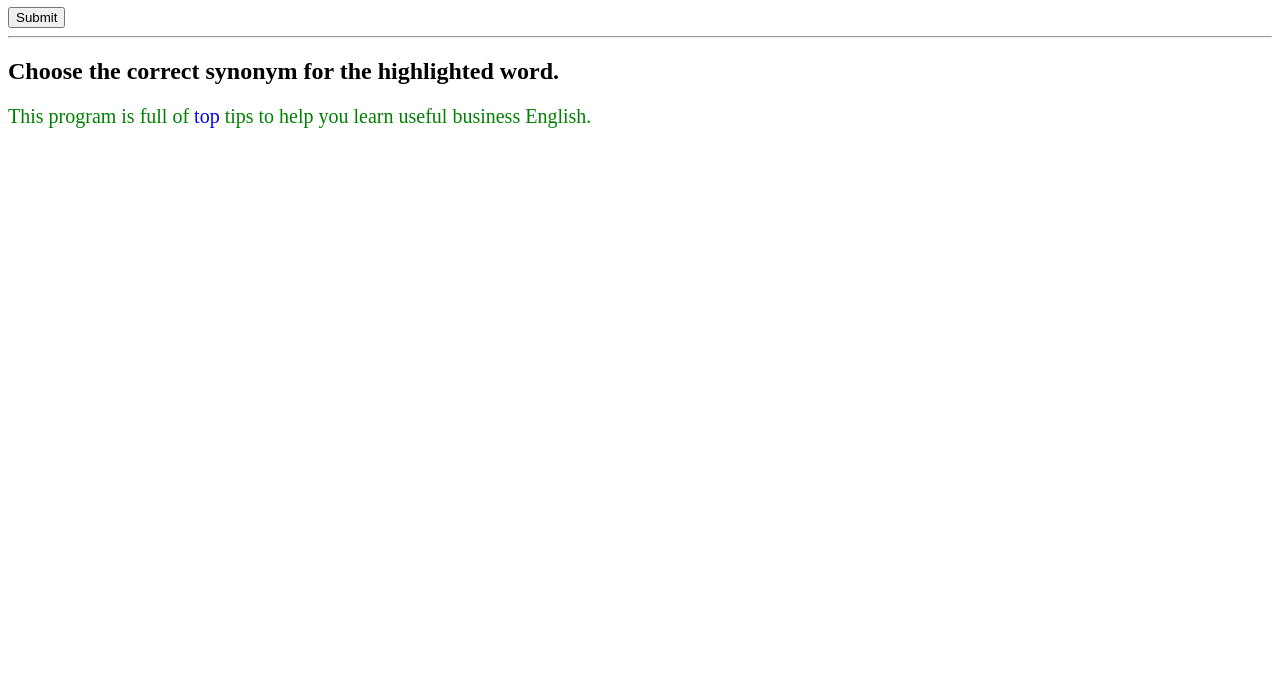
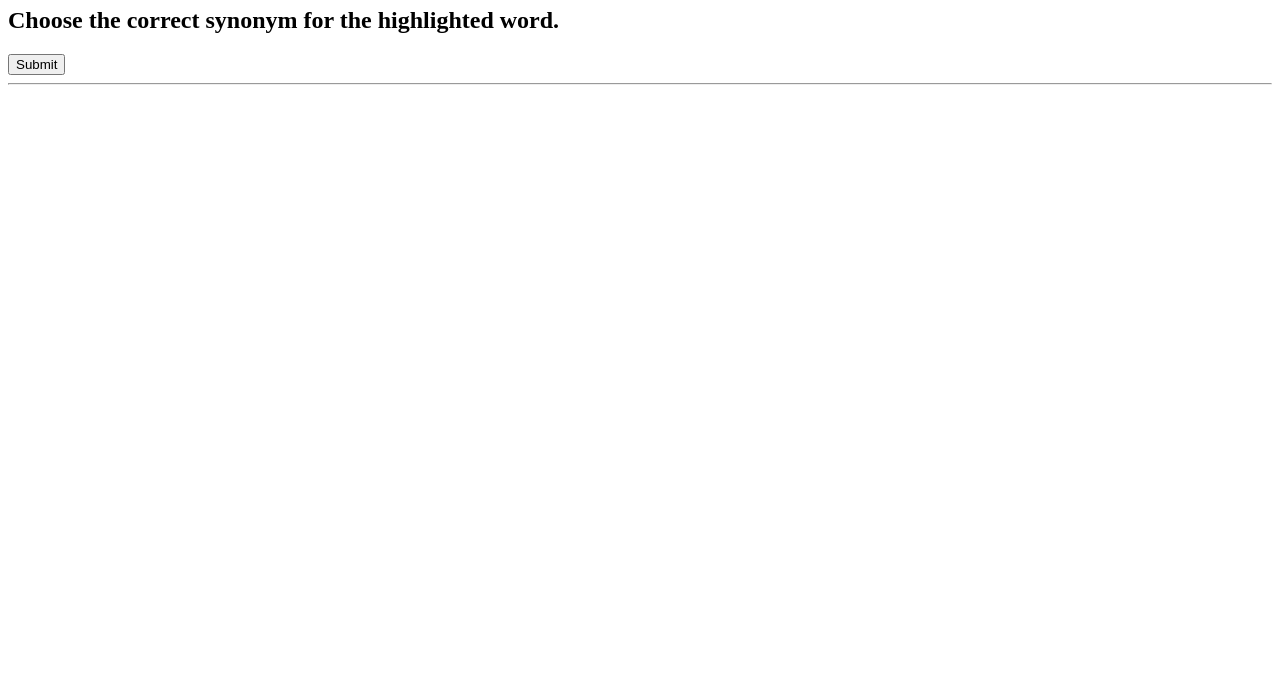
Before and after one commit to teacherigor/mysite, a plain HTML site: page vocabulary.html in a window 1280 px wide. Shown: the part 117-800 px from the top of the page. Drawn offline with nearby package versions, Linux system fonts and the light colour scheme.

Commit message:
function getQuestionBox(question)

```diff
--- a/common.js
+++ b/common.js
@@ -19,60 +19,14 @@ var vocabularyData = [
 	}
 ];
 
-var formNode = document.getElementById('tasklist');
-var titleNode = document.createElement('h2');
-var textNode = document.createTextNode('Choose the correct synonym for the highlighted word.');
-titleNode.appendChild(textNode);
-formNode.appendChild(titleNode);
+var questionsForm = document.getElementById('questionlist');
 
-var paraNode = document.createElement('p');
-var paraInner = 'This program is full of <span>top</span> tips to help you learn useful business English.'
-paraNode.innerHTML = paraInner;
-paraNode.style = 'color: green; font-size: 20px';
-formNode.appendChild(paraNode);
+for (var questionIndex = 0; questionIndex < vocabularyData.length; questionIndex++) {
+	questionsForm.appendChild(getQuestionBox(vocabularyData[questionIndex].question));
+}
 
 
-
-var textResult = "";
-
-for (var questionIndex = 0; questionIndex < vocabularyData.length; questionIndex++){
-	var questionNumber = questionIndex + 1;
-	var answers = "";
-	var separateDefault = ", ";
-
-
-	for (var answersIndex = 0; answersIndex < vocabularyData[questionIndex].answers.length; answersIndex++) {
-		var separate = null;
-		if (answersIndex == 0) {
-			separate = "";
-		} else {
-			separate = separateDefault;
-		}
-		answers = answers + separate + vocabularyData[questionIndex].answers[answersIndex];
-		// console.log("Answer " + vocabularyData[questionIndex].answers[answersIndex]);
-	}
-
-	textResult += "Question number " + questionNumber + '\n';
-	textResult += "Answers: " + answers + '\n';
-	textResult += '________________________' + '\n';
-
+function getQuestionBox(question) {
+	var box = document.createElement('div');
+	return box;
 }
-
-	console.log(textResult);
-
-
-
-
-
-
-
-
-var sum = 1;
-var number = 1;
-
-for (;number <= 5; number = number + 1) {
-	sum = sum * number;
-}
-
-console.log('Finally ', sum);
-console.log(vocabularyData);
--- a/vocabulary.html
+++ b/vocabulary.html
@@ -28,12 +28,10 @@
 </header>
 <main>
   <h1>Improve your English vocabulary!</h1>
-  <form id="tasklist">
+  <h2>Choose the correct synonym for the highlighted word.</h2>
 
-    <!-- <h2>Choose the correct synonym for the highlighted word.</h2> -->
-
-
-<!-- 	<p>This program is full of <span>top</span> tips to help you learn useful business English.</p>
+  <form id="questionlist">
+	<!-- <p>This program is full of <span>top</span> tips to help you learn useful business English.</p>
     <label class="radio-container">
 	    <input type="radio" name="answer1" value="useless" required>
 		<span class="checkmark"></span>
```
